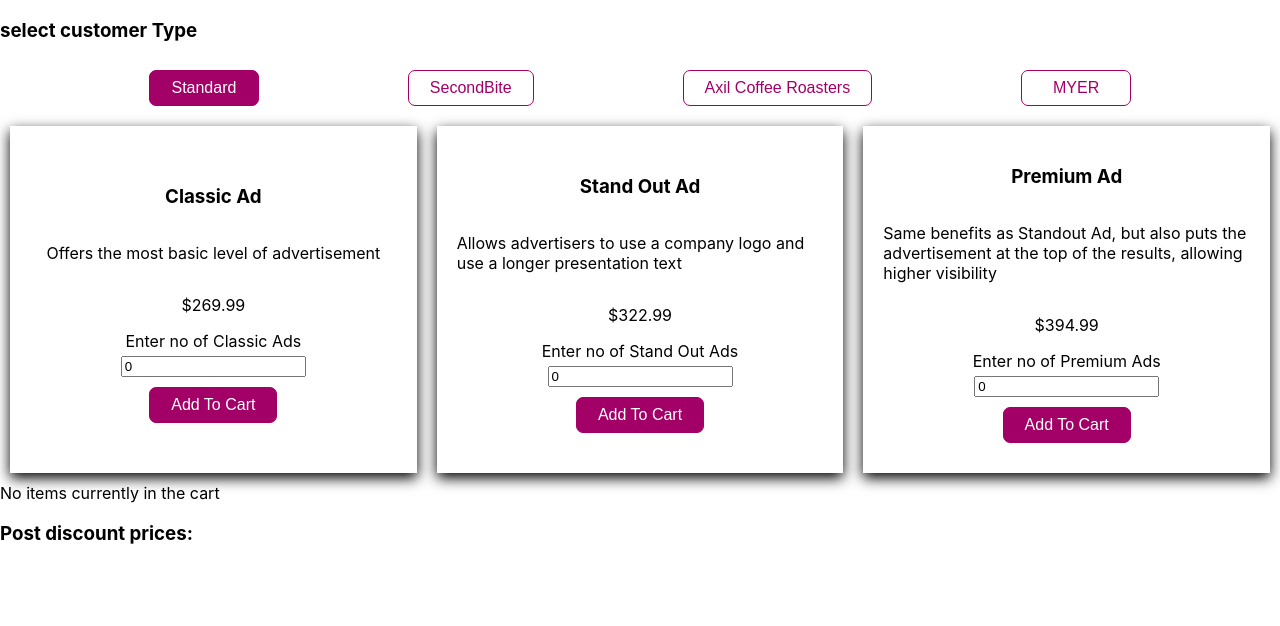
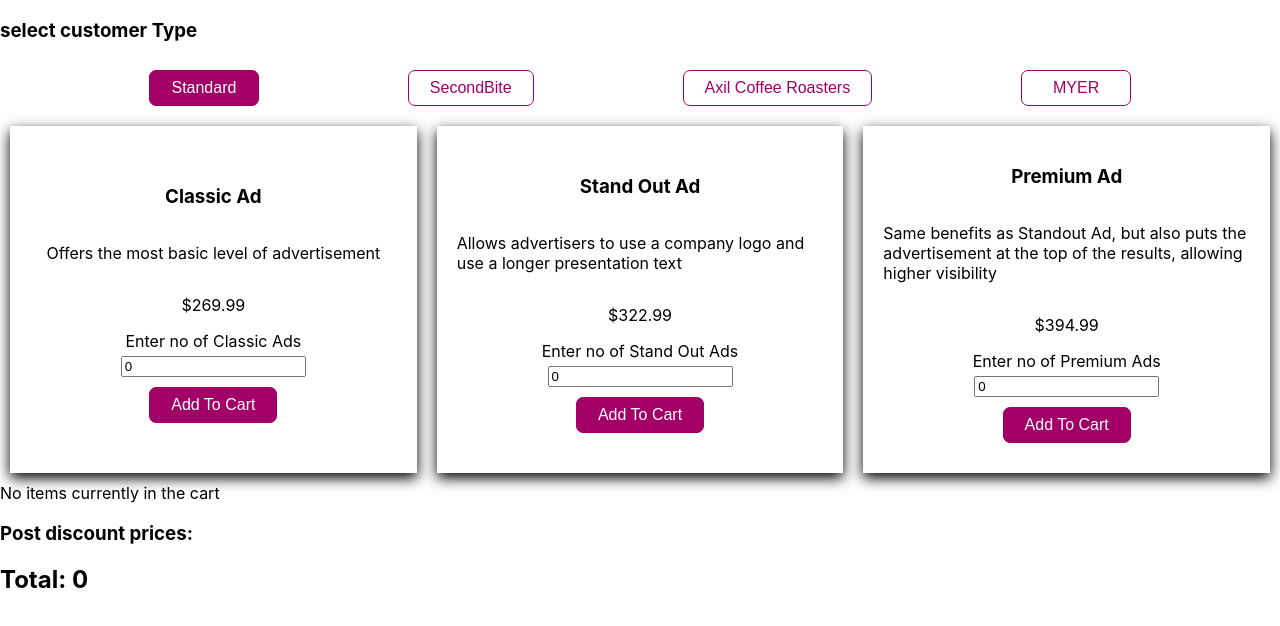
Before and after one commit to Brauxel/seek-code-test, a React (Create React App) app: page / in a window 1280 px wide. Shown: the top 626 px of the page. Built offline with nearby package versions, Linux system fonts and the light colour scheme.

Commit message:
total function created

```diff
--- a/src/abstracts/Checkout.ts
+++ b/src/abstracts/Checkout.ts
@@ -54,4 +54,13 @@ export default class CheckoutObject {
         return product?.price ? product?.price * lineItem.quantity : 0
     }
   }
+
+  generateTotal(cart: CartItems) {
+    let total = 0
+    for (let i = 0; i < cart.length; i += 1) {
+      total += this.generateProductPrice(cart[i].productId, cart)
+    }
+
+    return total
+  }
 }
--- a/src/components/shared/models/Cart.ts
+++ b/src/components/shared/models/Cart.ts
@@ -1,3 +1,5 @@
 import { ProductPayload } from './Products'
 
-export type CartItems = ProductPayload[]
+export type CartItem = ProductPayload
+
+export type CartItems = CartItem[]
--- a/src/components/shared/organisms/checkout/Checkout.tsx
+++ b/src/components/shared/organisms/checkout/Checkout.tsx
@@ -17,6 +17,8 @@ export const Checkout: React.FC<Props> = ({ checkout }) => {
           {item.name}: ${checkout.generateProductPrice(item.productId, items)}
         </p>
       ))}
+
+      <h2>Total: {checkout.generateTotal(items)}</h2>
     </div>
   )
 }
```
